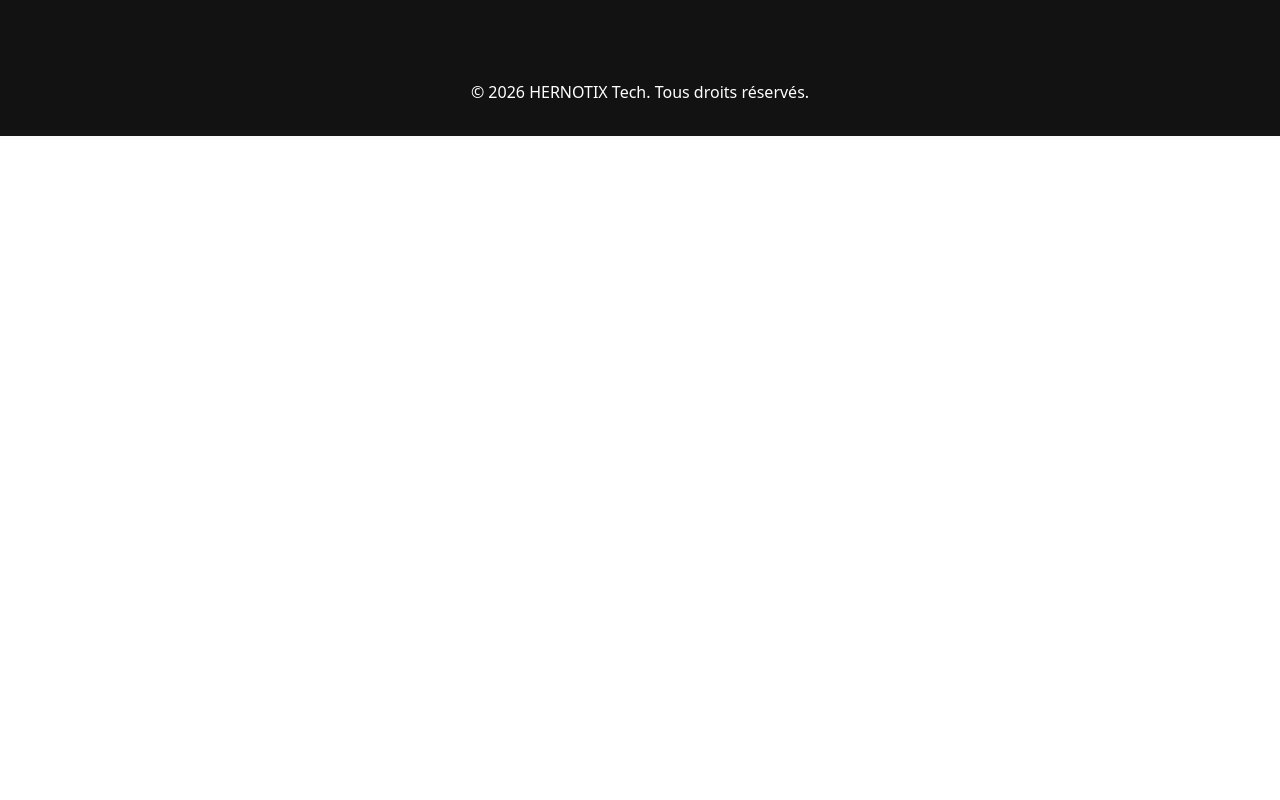
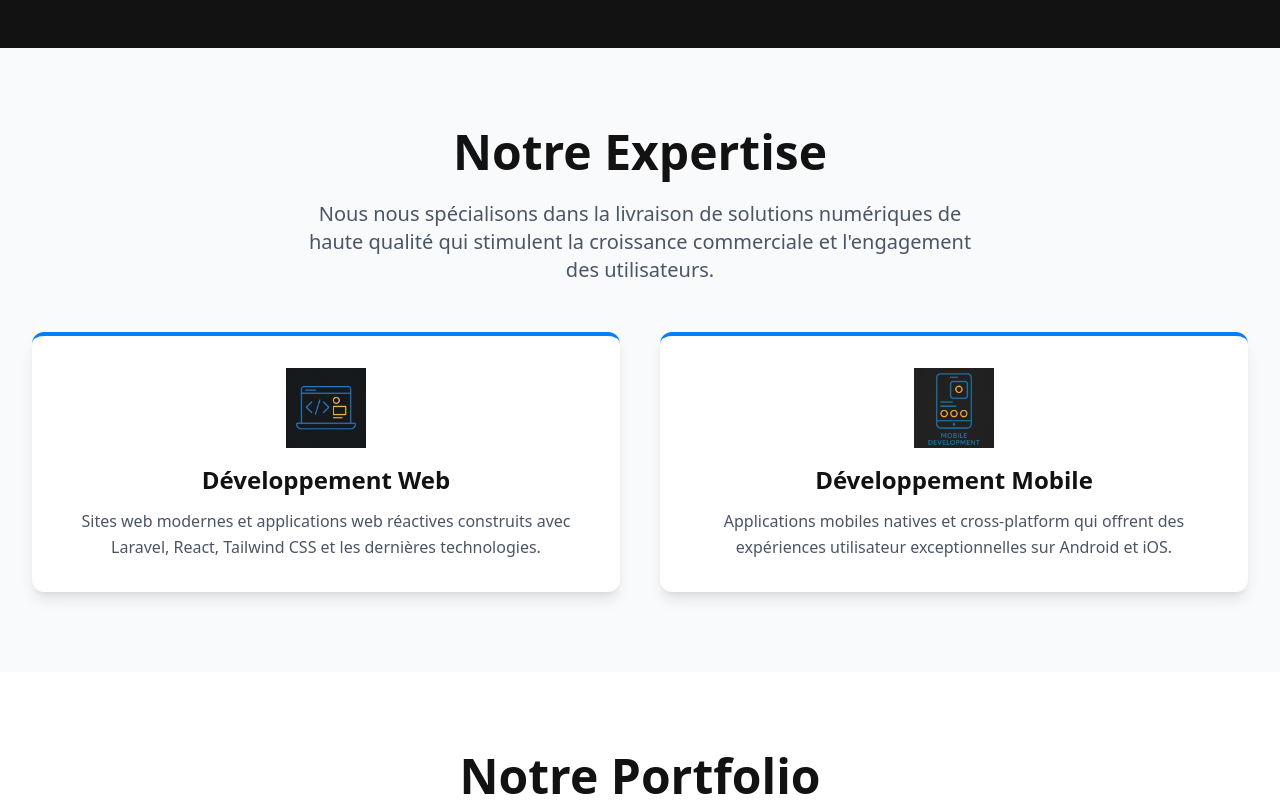
Before and after one commit to fhermas22/hernotix-tech-landing, a React (Vite) app: page / in a window 1280 px wide. Shown: the part 660-1460 px from the top of the page. Before the commit the page ends 800 px from the top, so only its background shows below. Built offline with nearby package versions, Linux system fonts and the light colour scheme.

Commit message:
Update main component App

```diff
--- a/src/App.css
+++ /dev/null
@@ -1 +0,0 @@
-/* App-specific styles can be added here if needed */
--- a/src/App.tsx
+++ b/src/App.tsx
@@ -1,19 +1,23 @@
-import Header from './components/Header'
-import Hero from './components/Hero'
-import './App.css'
+import Header from './components/Header';
+import Hero from './components/Hero';
+import Services from './components/Services';
+import Portfolio from './components/Portfolio';
+// import About from './components/About';
+// import Contact from './components/Contact';
+// import Footer from './components/Footer';
 
 function App() {
   return (
-    <div className="min-h-screen bg-gray-50">
+    <div className="min-h-screen bg-white">
       <Header />
-      <main>
-        <Hero />
-      </main>
-      <footer className="bg-charcoal-black text-white py-8 text-center">
-        <p>&copy; {new Date().getFullYear()} HERNOTIX Tech. Tous droits réservés.</p>
-      </footer>
+      <Hero />
+      <Services />
+      <Portfolio />
+      {/* <About />
+      <Contact />
+      <Footer /> */}
     </div>
-  )
+  );
 }
 
-export default App
+export default App;
--- a/src/components/Services.tsx
+++ b/src/components/Services.tsx
@@ -11,7 +11,7 @@ export default function Services() {
     {
       icon: '/web_development_icon.png',
       title: 'Développement Web',
-      description: 'Sites web modernes et applications web réactives construits avec React, Tailwind CSS et les dernières technologies.',
+      description: 'Sites web modernes et applications web réactives construits avec Laravel, React, Tailwind CSS et les dernières technologies.',
     },
     {
       icon: '/mobile_development_icon.png',
```
